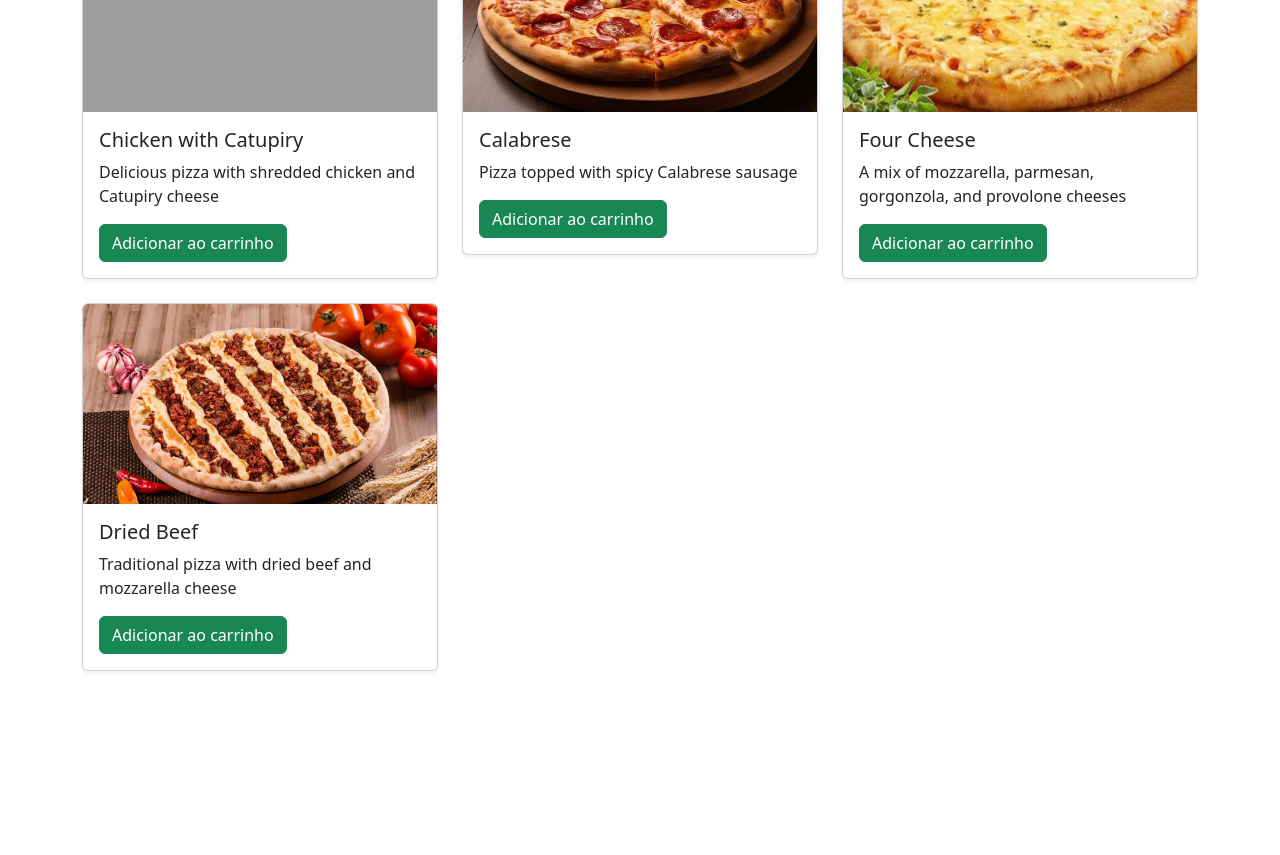
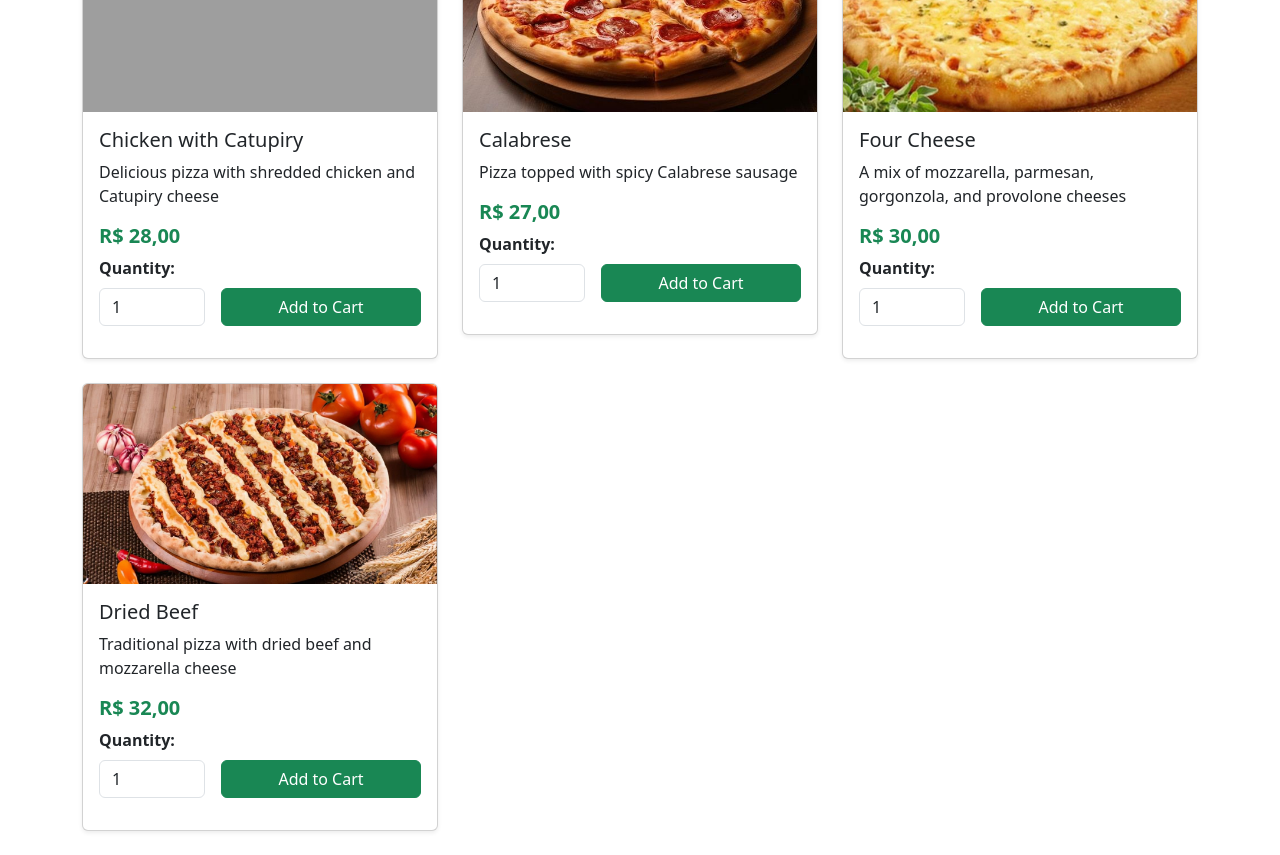
Before and after one commit to Welberth77/Projeto-Final-CS50, a Flask app: page /home in a window 1280 px wide. Shown: the part 245-1100 px from the top of the page. Before the commit the page ends 917 px from the top, so only its background shows below. Run offline with Flask 3, Linux system fonts and the light colour scheme; data comes from the database, SQL or seed files in the repository; both versions use the stored data as it was before the commit; grey boxes are pictures that could not be loaded.

Commit message:
ajustes no style da página home

```diff
--- a/app.py
+++ b/app.py
@@ -1,7 +1,7 @@
 import os
 import sqlite3
 import re
-from flask import Flask, render_template, request, redirect, url_for, session
+from flask import Flask, render_template, request, redirect, url_for, session, jsonify
 from werkzeug.security import generate_password_hash, check_password_hash
 
 app = Flask(__name__)
@@ -92,43 +92,21 @@ def register():
 # Home
 @app.route("/home", methods=['GET'])
 def home():
+    error = None
+    # Conectando ao banco de dados
     conn = sqlite3.connect("database.db")
     conn.row_factory = sqlite3.Row  # permite acessar por nome da coluna
-    cursor = conn.cursor()
     pizzas = conn.execute('SELECT * FROM pizzas WHERE mais_vendida = 1 LIMIT 6').fetchall()
 
-    # Adicionar tamanhos a cada pizza
-    pizzas_completas = []
-    for pizza in pizzas:
-        tamanhos = cursor.execute("SELECT * FROM tamanhos WHERE pizza_id=?", (pizza["id"],)).fetchall()
-        pizza_dict = dict(pizza)
-        pizza_dict["tamanhos"] = tamanhos
-        pizzas_completas.append(pizza_dict)
+    # pizzaId = request.form.get("pizza_id")
+    # quantidade = request.form.get("quantity")
+
+    # if not quantidade:
+    #     error = "No field can be empty"
+    #     return render_template("home.html", error=error)
+
+    # Mensagem que foi adicionado ao carrinho
+
 
     conn.close()
-    return render_template('home.html', pizzas=pizzas_completas)
-
-
-# Adicionando ao carrinho
-@app.route("/add_carrinho", methods=["POST"])
-def add_carrinho():
-    pizza_id = request.form["pizza_id"]
-    tamanho_id = request.form["tamanho_id"]
-    usuario_id = session["user_id"]
-
-    conn = sqlite3.connect("database.db")
-    cursor = conn.cursor()
-
-    # Verifica se já existe no carrinho
-    cursor.execute("SELECT * FROM carrinho WHERE usuario_id=? AND pizza_id=? AND tamanho_id=?", (usuario_id, pizza_id, tamanho_id))
-    item = cursor.fetchone()
-
-    if item:
-        cursor.execute("UPDATE carrinho SET quantidade = quantidade + 1 WHERE usuario_id=? AND pizza_id=? AND tamanho_id=?", (usuario_id, pizza_id, tamanho_id))
-    else:
-        cursor.execute("INSERT INTO carrinho (usuario_id, pizza_id, tamanho_id, quantidade) VALUES (?, ?, ?, 1)", (usuario_id, pizza_id, tamanho_id))
-
-    conn.commit()
-    conn.close()
-
-    return redirect("/home")
+    return render_template('home.html', pizzas=pizzas)
--- a/templates/home.html
+++ b/templates/home.html
@@ -60,42 +60,27 @@
                     <div class="card-body">
                         <h5 class="card-title">{{ pizza.nome }}</h5>
                         <p class="card-text">{{ pizza.descricao }}</p>
-                        <button class="btn btn-success" data-bs-toggle="modal" data-bs-target="#modalPizza{{ pizza.id }}">
-                            Adicionar ao carrinho
-                        </button>
-                    </div>
-                </div>
-            </div>
+                        <h5 class="card-text fw-bold text-success">R$ {{ "%0.2f" | format(pizza.preco) | replace(".", ",") }}</h5>
 
-            <!-- Modal para cada pizza -->
-            <div class="modal fade" id="modalPizza{{ pizza.id }}" tabindex="-1">
-                <div class="modal-dialog">
-                    <div class="modal-content">
-                        <div class="modal-header">
-                            <h5 class="modal-title">{{ pizza.nome }}</h5>
-                            <button type="button" class="btn-close" data-bs-dismiss="modal"></button>
-                        </div>
-                        <div class="modal-body">
-                            <p>{{ pizza.descricao }}</p>
-                            <p><img src="{{ pizza.imagem }}" width="150"></p>
-
-                            <form method="post" action="/add_carrinho">
-                                <input type="hidden" name="pizza_id" value="{{ pizza.id }}">
-
-                                <label for="tamanho">Choose the size:</label>
-                                <select name="tamanho_id" class="form-select">
-                                    <option value="" disabled selected>Size</option>
-                                    {% for t in pizza.tamanhos %}
-                                    <option value="{{ t.id }}">
-                                        {{ t.tamanho }} - R$ {{ t.preco }} - {{ t.tempo_preparo }} min
-                                    </option>
-                                    {% endfor %}
-                                </select>
-
-                                <br>
-                                <button type="submit" class="btn btn-primary">Confirm</button>
-                            </form>
-                        </div>
+                        <form method="post" action="/home">
+                            {% if error %}
+                                <div class="alert alert-danger" role="alert">
+                                {{ error }}
+                                </div>
+                            {% endif %}
+                            <input type="hidden" name="pizza_id" value="{{ pizza.id }}">
+                            <div class="d-flex align-items-end gap-3 mb-3">
+                                <!-- Quantidade -->
+                                <div class="w-30">
+                                    <label class="form-label fw-bold">Quantity:</label>
+                                    <input type="number" class="form-control quantidade" name="quantity" min="1" max="99" value="1">
+                                </div>
+                                <!-- Botão -->
+                                <div class=flex-grow-1>
+                                    <button type="submit" class="btn btn-success w-100">Add to Cart</button>
+                                </div>
+                            </div>
+                        </form>
                     </div>
                 </div>
             </div>
```
Also changed, not shown: database.db.
